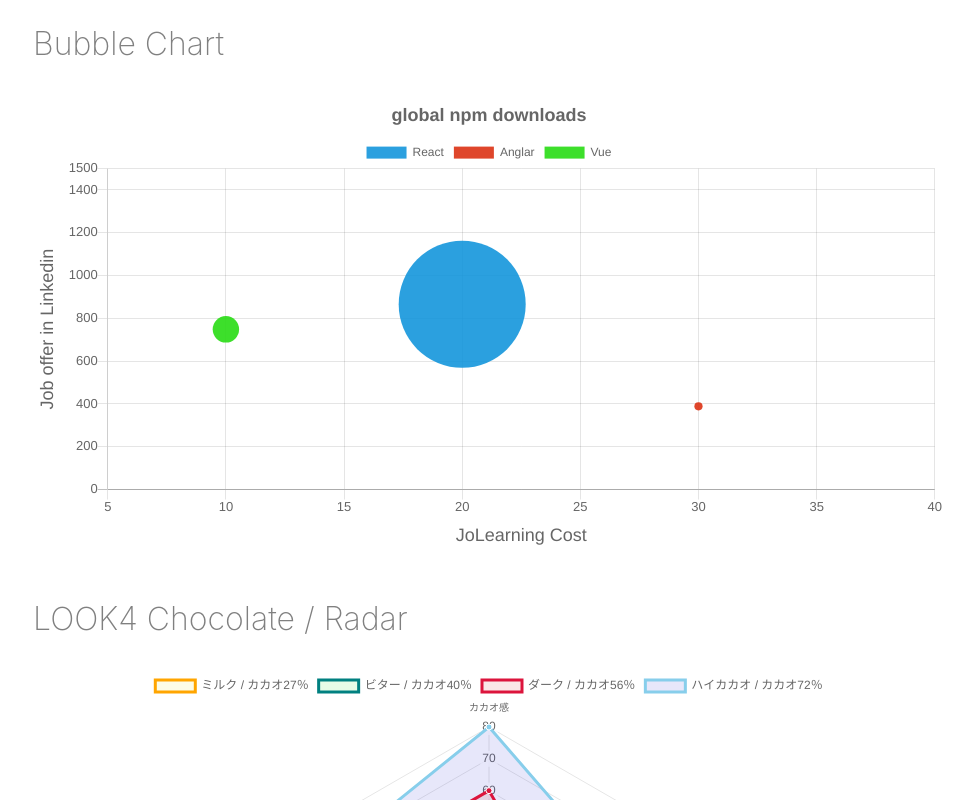
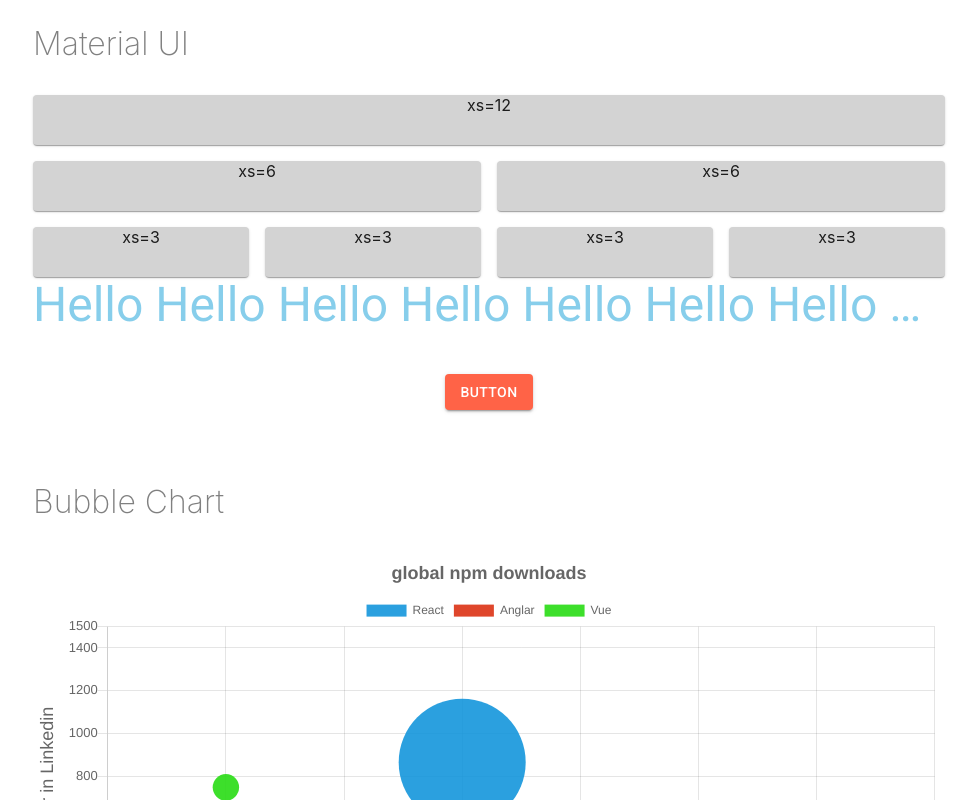
Before and after one commit to BoxPistols/React-ChartJS_Material-UI, a React (Create React App) app: page / in a window 1280 px wide. Shown: the top 800 px of the page, without its empty margins (151-1128 px from the left). Built offline with nearby package versions, Linux system fonts and the light colour scheme.

Commit message:
set Typo / Grid

```diff
--- a/src/App.tsx
+++ b/src/App.tsx
@@ -10,9 +10,9 @@ import BubblePlot from './components/BubblePlot'
 function App() {
     return (
         <div className='App'>
+            <MaterialUI />
             <BubblePlot />
             <RadarPlot />
-            <MaterialUI />
             <BarPlot />
             <LineProt />
             <PiePlot />
--- a/src/components/MaterialUI.tsx
+++ b/src/components/MaterialUI.tsx
@@ -1,21 +1,78 @@
 import React from 'react'
-import { Button, makeStyles } from '@material-ui/core'
+import { Grid, Button, makeStyles, Typography, Paper } from '@material-ui/core'
+// import Grid from '@material-ui/core/Grid';
 
 const useStyles = makeStyles({
     btnStyle: {
         background: 'tomato',
         margin: '24px',
     },
+    typoStyle: {
+        color: "skyblue"
+    },
+    paperStyle: {
+        background: "lightgray",
+        height: "50px",
+        textAlign: "center"
+    }
+
 })
 
 const MaterialUI: React.FC = () => {
     const css = useStyles()
     return (
         <div>
-            <Button className={css.btnStyle} variant='contained' color='primary'>
-                Button
-			</Button>
-        </div>
+            <section className='section'>
+                <h2>Material UI</h2>
+
+                <Grid container spacing={2}>
+                    <Grid item xs={12}>
+                        <Paper className={css.paperStyle}>xs=12</Paper>
+                    </Grid>
+                    <Grid item xs={6}>
+                        <Paper className={css.paperStyle}>xs=6</Paper>
+                    </Grid>
+                    <Grid item xs={6}>
+                        <Paper className={css.paperStyle}>xs=6</Paper>
+                    </Grid>
+                    <Grid item xs={3}>
+                        <Paper className={css.paperStyle}>xs=3</Paper>
+                    </Grid>
+                    <Grid item xs={3}>
+                        <Paper className={css.paperStyle}>xs=3</Paper>
+                    </Grid>
+                    <Grid item xs={3}>
+                        <Paper className={css.paperStyle}>xs=3</Paper>
+                    </Grid>
+                    <Grid item xs={3}>
+                        <Paper className={css.paperStyle}>xs=3</Paper>
+                    </Grid>
+                </Grid>
+
+                <Grid container justify='center'>
+                    <>
+                        <Typography
+                            className={css.typoStyle}
+                            color='secondary'
+                            variant='h3'
+                            align='center'
+                            gutterBottom
+                            noWrap
+                        >
+                            Hello Hello Hello Hello Hello Hello Hello Hello
+						</Typography>
+
+                        <Button
+                            className={css.btnStyle}
+                            variant='contained'
+                            color='primary'
+                        >
+                            Button
+						</Button>
+                    </>
+                </Grid>
+            </section>
+        </div >
     )
 }
 
```
